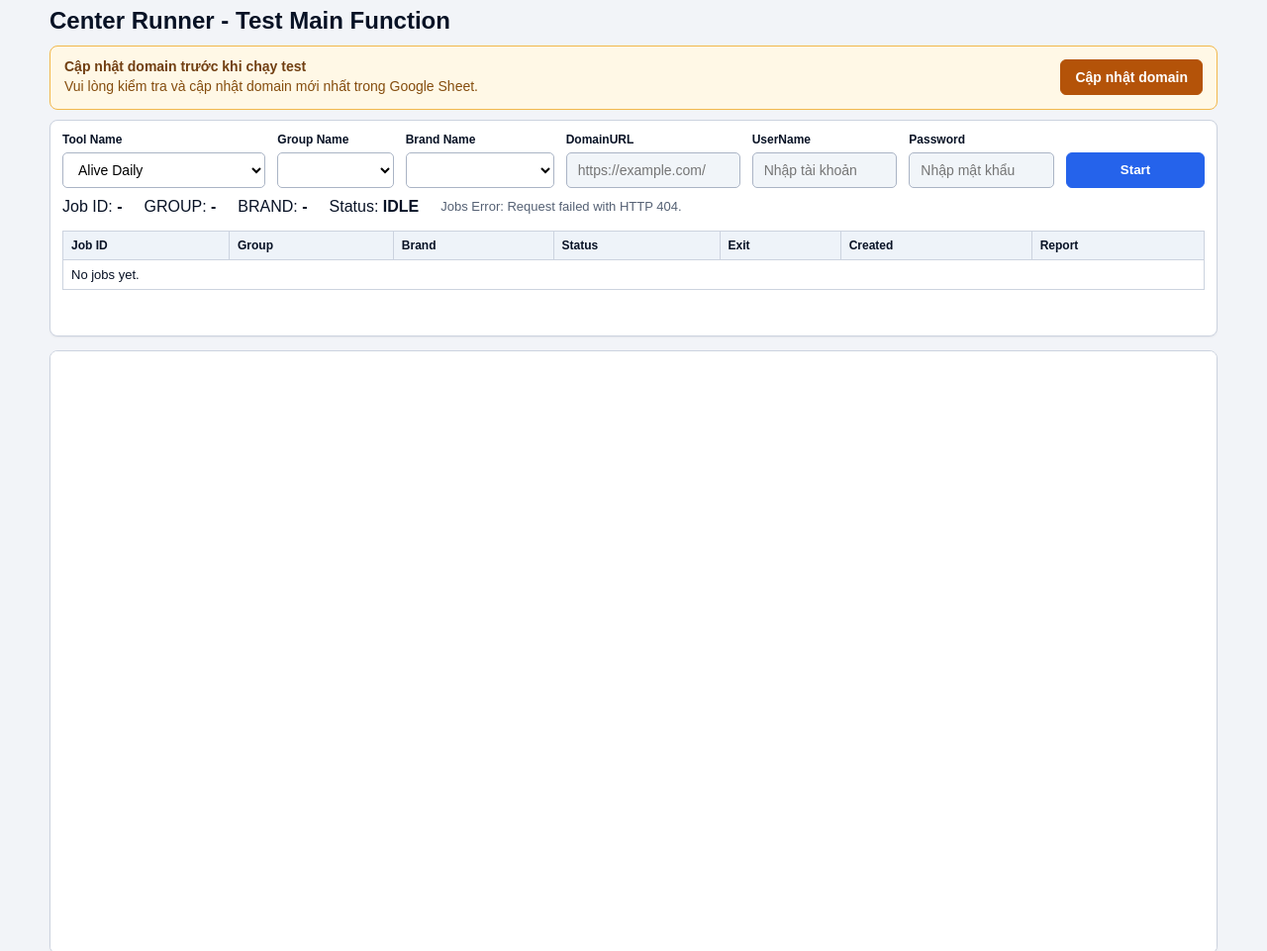
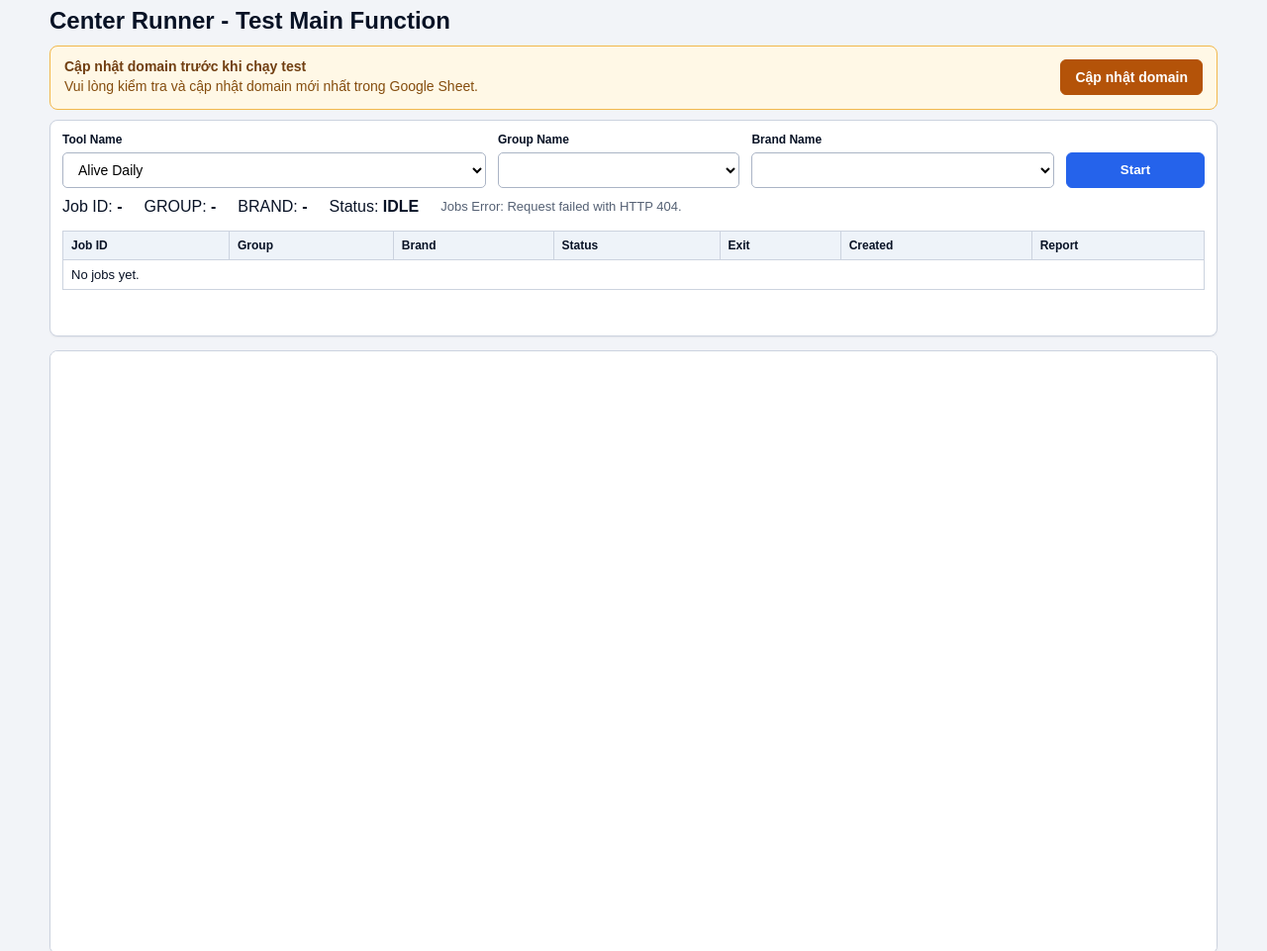
Before and after one commit to Automation-Test-VN/center_Runner, a website: page public/index.html in a window 1280 px wide. Shown: the top 961 px of the page at 99% size. Drawn offline with Linux system fonts and the light colour scheme; no server answers.

Commit message:
refactor: remove unused input fields and streamline RunnerForm

```diff
--- a/public/app.js
+++ b/public/app.js
@@ -8,20 +8,15 @@ class RunnerForm {
     this.toolInput = this.form.querySelector('#tool-name');
     this.groupInput = this.form.querySelector('#group-name');
     this.brandInput = this.form.querySelector('#brand-name');
-    this.domainInput = this.form.querySelector('#domain-url');
-    this.usernameInput = this.form.querySelector('#username');
-    this.passwordInput = this.form.querySelector('#password');
     this.startButton = this.form.querySelector('.start-button');
 
     this.brandGroups = [];
     this.onSubmit = onSubmit;
 
     this.initEvents();
-    this.syncToolState();
   }
 
   initEvents() {
-    this.toolInput.addEventListener('change', () => this.syncToolState());
     this.groupInput.addEventListener('change', () => this.syncBrandOptions());
 
     this.form.addEventListener('submit', async (event) => {
@@ -37,10 +32,7 @@ class RunnerForm {
       tool: this.toolInput.value,
       group: this.groupInput.value,
       brand: this.brandInput.value,
-      tag: '@smoke',
-      domainUrl: this.domainInput.value,
-      username: this.usernameInput.value,
-      password: this.passwordInput.value
+      tag: '@smoke'
     };
   }
 
@@ -81,19 +73,6 @@ class RunnerForm {
 
     // Trigger standard custom event to notify parent of changes
     this.brandInput.dispatchEvent(new Event('change', { bubbles: true }));
-  }
-
-  syncToolState() {
-    const usesFrameworkConfig = this.toolInput.value === 'aliveDaily';
-    this.domainInput.disabled = usesFrameworkConfig;
-    this.usernameInput.disabled = usesFrameworkConfig;
-    this.passwordInput.disabled = usesFrameworkConfig;
-
-    if (usesFrameworkConfig) {
-      this.domainInput.value = '';
-      this.usernameInput.value = '';
-      this.passwordInput.value = '';
-    }
   }
 
   setStartButtonState(status) {
--- a/public/index.html
+++ b/public/index.html
@@ -42,21 +42,6 @@
             <select id="brand-name" name="brand" required></select>
           </label>
 
-          <label class="field field-domain">
-            <span>DomainURL</span>
-            <input id="domain-url" name="domainUrl" type="url" placeholder="https://example.com/">
-          </label>
-
-          <label class="field">
-            <span>UserName</span>
-            <input id="username" name="username" autocomplete="username" placeholder="Nh&#7853;p t&#224;i kho&#7843;n">
-          </label>
-
-          <label class="field">
-            <span>Password</span>
-            <input id="password" name="password" type="password" autocomplete="current-password" placeholder="Nh&#7853;p m&#7853;t kh&#7849;u">
-          </label>
-
           <button class="start-button" type="submit">Start</button>
         </form>
 
--- a/public/styles.css
+++ b/public/styles.css
@@ -100,9 +100,6 @@ h1 {
     minmax(150px, 1.4fr)
     minmax(100px, 0.8fr)
     minmax(150px, 1fr)
-    minmax(170px, 1.2fr)
-    minmax(140px, 1fr)
-    minmax(140px, 1fr)
     140px;
   gap: 12px;
   align-items: end;
@@ -344,7 +341,6 @@ a {
     grid-template-columns: 1fr 1fr;
   }
 
-  .field-domain,
   .start-button {
     grid-column: 1 / -1;
   }
```
